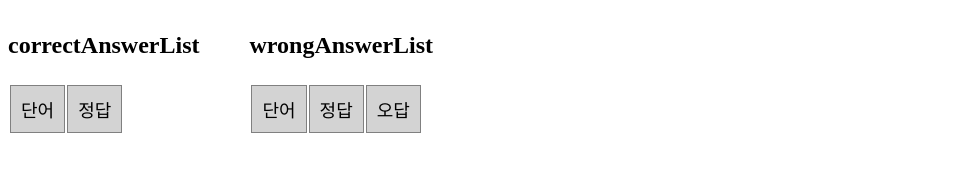
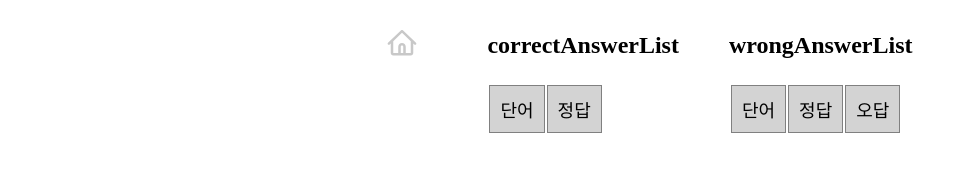
Before and after one commit to hellou8363/word-card, a plain HTML site: page quiz-mode/result.html in a window 1280 px wide. Shown: the whole page, without its empty margins (0-968 px from the left). Drawn offline with Linux system fonts and the light colour scheme.

Commit message:
결과페이지 - 홈 버튼 및 중앙정렬

```diff
--- a/quiz-mode/result.css
+++ b/quiz-mode/result.css
@@ -13,8 +13,18 @@ p {
   font-weight: bold;
 }
 
+.home {
+  width: 30px;
+  height: 30px;
+  margin: 20px;
+  display: inline-block;
+  background: url(../img/home.svg);
+}
+
 .container {
+  width: 100%;
   display: flex;
   flex-direction: row;
+  justify-content: center;
   gap: 50px;
 }
--- a/quiz-mode/result.html
+++ b/quiz-mode/result.html
@@ -3,12 +3,14 @@
   <head>
     <meta charset="UTF-8" />
     <meta name="viewport" content="width=device-width, initial-scale=1.0" />
+    <link rel="stylesheet" href="../common.css" />
     <link rel="stylesheet" href="./result.css" />
     <script src="./result.js" defer></script>
     <title>퀴즈 결과</title>
   </head>
   <body>
     <div class="container">
+      <a href="../index.html" class="home"></a>
       <div class="correctAnswerList">
         <p>correctAnswerList</p>
         <table>
```
Also changed, not shown: img/right-button.svg.
